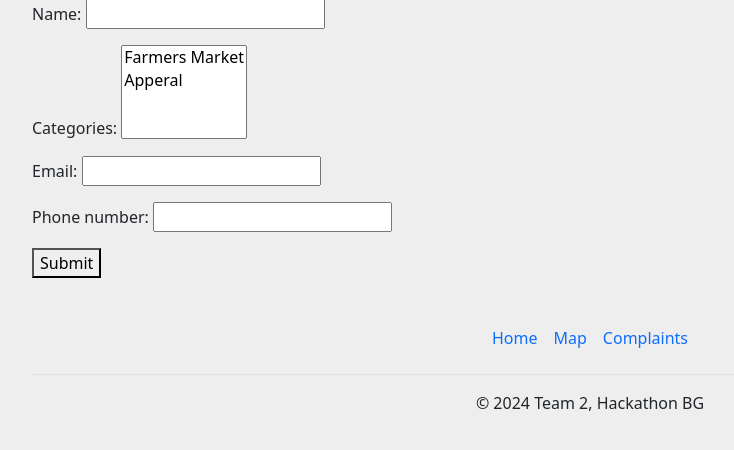
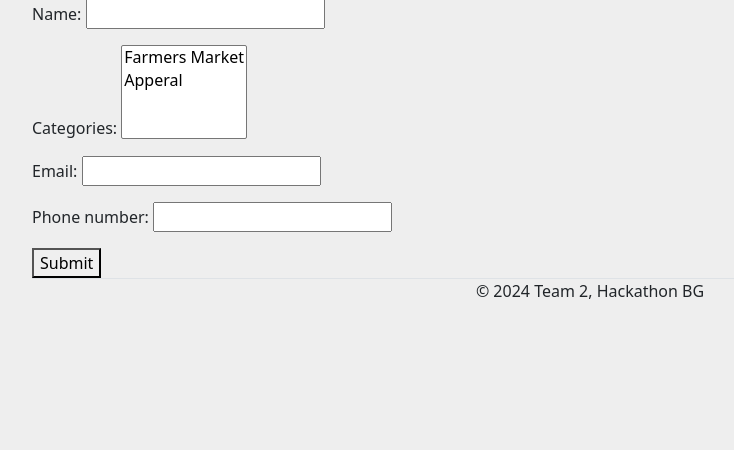
Before and after one commit to cylissama/imaginebgky_hackathon_2024, a Django app: page //vendors/ in a window 1280 px wide. Shown: the part 282-732 px from the top of the page, without its empty margins (50-784 px from the left). Run offline with Django 5.2, Linux system fonts and the light colour scheme; data comes from the database, SQL or seed files in the repository.

Commit message:
Fixed footer

```diff
--- a/hack_site/home/templates/home/footer.html
+++ b/hack_site/home/templates/home/footer.html
@@ -1,12 +1,5 @@
 <footer>
     <div class="container">
-        <footer class="py-3 my-4">
-          <ul class="nav justify-content-center border-bottom pb-3 mb-3">
-            <li class="nav-item"><a href="{% url 'home' %}" class="nav-link px-2 text-body-secondary">Home</a></li>
-            <li class="nav-item"><a href="#" class="nav-link px-2 text-body-secondary">Map</a></li>
-            <li class="nav-item"><a href="{% url 'complaints' %}" class="nav-link px-2 text-body-secondary">Complaints</a></li>
-          </ul>
-          <p class="text-center text-body-secondary">&copy; 2024 Team 2, Hackathon BG</p>
-        </footer>
-      </div>
+        <p class="nav justify-content-center border-top pb-3 mb-3">&copy; 2024 Team 2, Hackathon BG</p>
+    </div>
 </footer>
```
